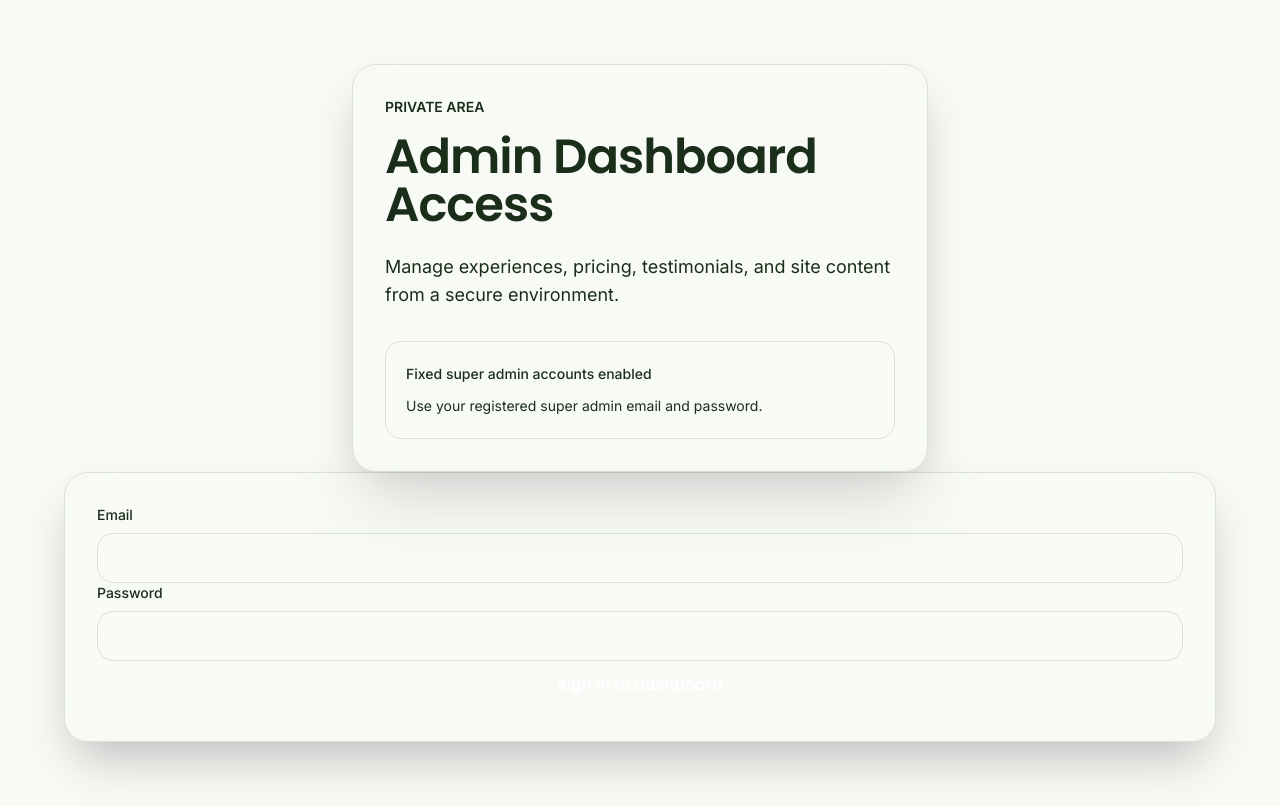
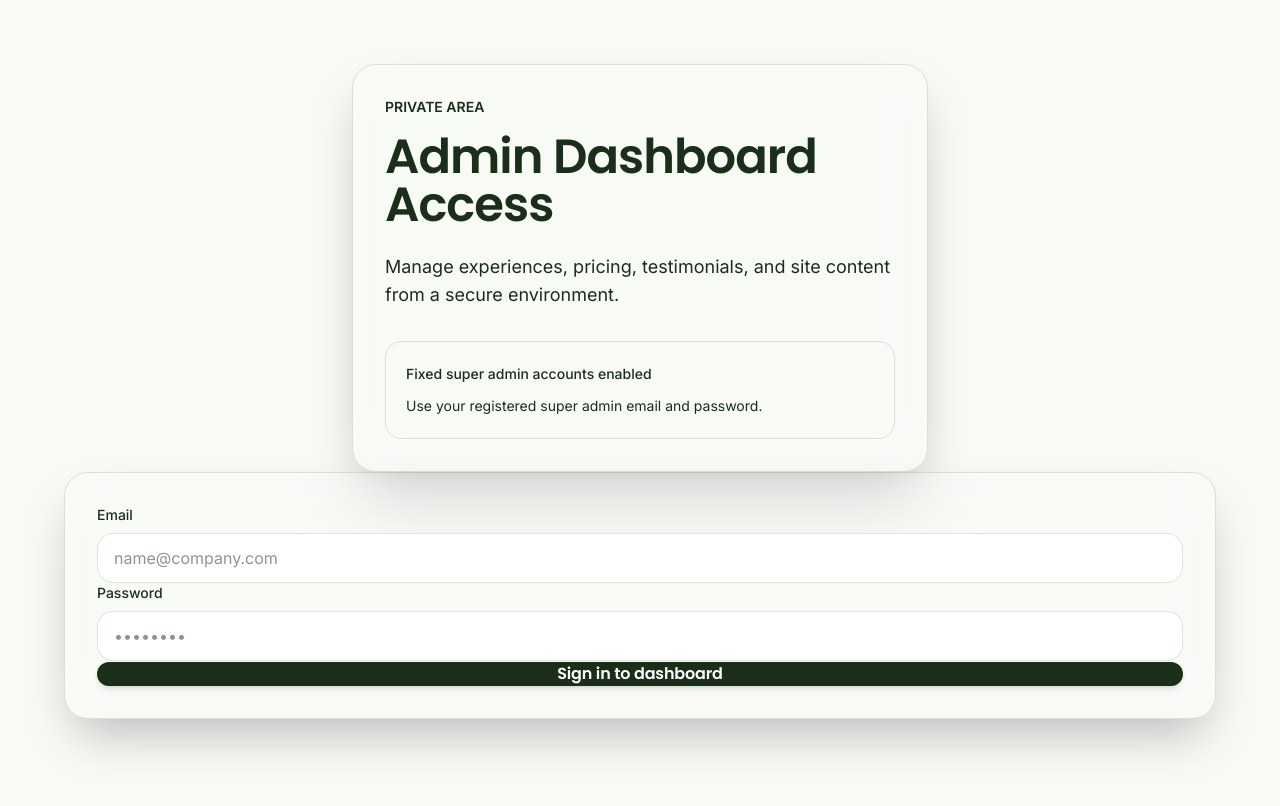
Before and after one commit to creactivetesting/BogotaGolfExperience, a Next.js app: page /admin/login in a window 1280 px wide. Built offline with nearby package versions, Linux system fonts and the light colour scheme.

Commit message:
Fix: estilos de texto e inputs en LoginForm

```diff
--- a/src/components/admin/LoginForm.tsx
+++ b/src/components/admin/LoginForm.tsx
@@ -40,7 +40,7 @@ export default function LoginForm() {
   return (
     <form onSubmit={handleSubmit} className="space-y-5">
       <div>
-        <label htmlFor="email" className="mb-2 block text-sm font-medium text-zinc-200">
+        <label htmlFor="email" className="mb-2 block text-sm font-medium text-zinc-800">
           Email
         </label>
         <input
@@ -50,14 +50,14 @@ export default function LoginForm() {
           autoComplete="username"
           value={email}
           onChange={(event) => setEmail(event.target.value)}
-          className="w-full rounded-2xl border border-zinc-700 bg-zinc-800/90 px-4 py-3 text-white placeholder:text-zinc-500 outline-none ring-0 transition focus:border-emerald-400"
+          className="w-full rounded-2xl border border-zinc-300 bg-white px-4 py-3 text-zinc-900 placeholder:text-zinc-400 outline-none transition focus:border-[#1a2e1a] focus:ring-2 focus:ring-[#1a2e1a]/20"
           placeholder="name@company.com"
           required
         />
       </div>
 
       <div>
-        <label htmlFor="password" className="mb-2 block text-sm font-medium text-zinc-200">
+        <label htmlFor="password" className="mb-2 block text-sm font-medium text-zinc-800">
           Password
         </label>
         <input
@@ -67,18 +67,18 @@ export default function LoginForm() {
           autoComplete="current-password"
           value={password}
           onChange={(event) => setPassword(event.target.value)}
-          className="w-full rounded-2xl border border-zinc-700 bg-zinc-800/90 px-4 py-3 text-white placeholder:text-zinc-500 outline-none ring-0 transition focus:border-emerald-400"
+          className="w-full rounded-2xl border border-zinc-300 bg-white px-4 py-3 text-zinc-900 placeholder:text-zinc-400 outline-none transition focus:border-[#1a2e1a] focus:ring-2 focus:ring-[#1a2e1a]/20"
           placeholder="••••••••"
           required
         />
       </div>
 
-      {error ? <p className="text-sm text-rose-300">{error}</p> : null}
+      {error ? <p className="text-sm font-medium text-rose-600">{error}</p> : null}
 
       <button
         type="submit"
         disabled={isSubmitting}
-        className="w-full rounded-2xl bg-emerald-600 px-4 py-3 font-semibold text-white transition hover:bg-emerald-700"
+        className="w-full rounded-2xl bg-[#1a2e1a] px-4 py-3.5 font-semibold text-white shadow-md transition hover:bg-[#2d5a2d] disabled:opacity-50"
       >
         {isSubmitting ? 'Signing in...' : 'Sign in to dashboard'}
       </button>
```
